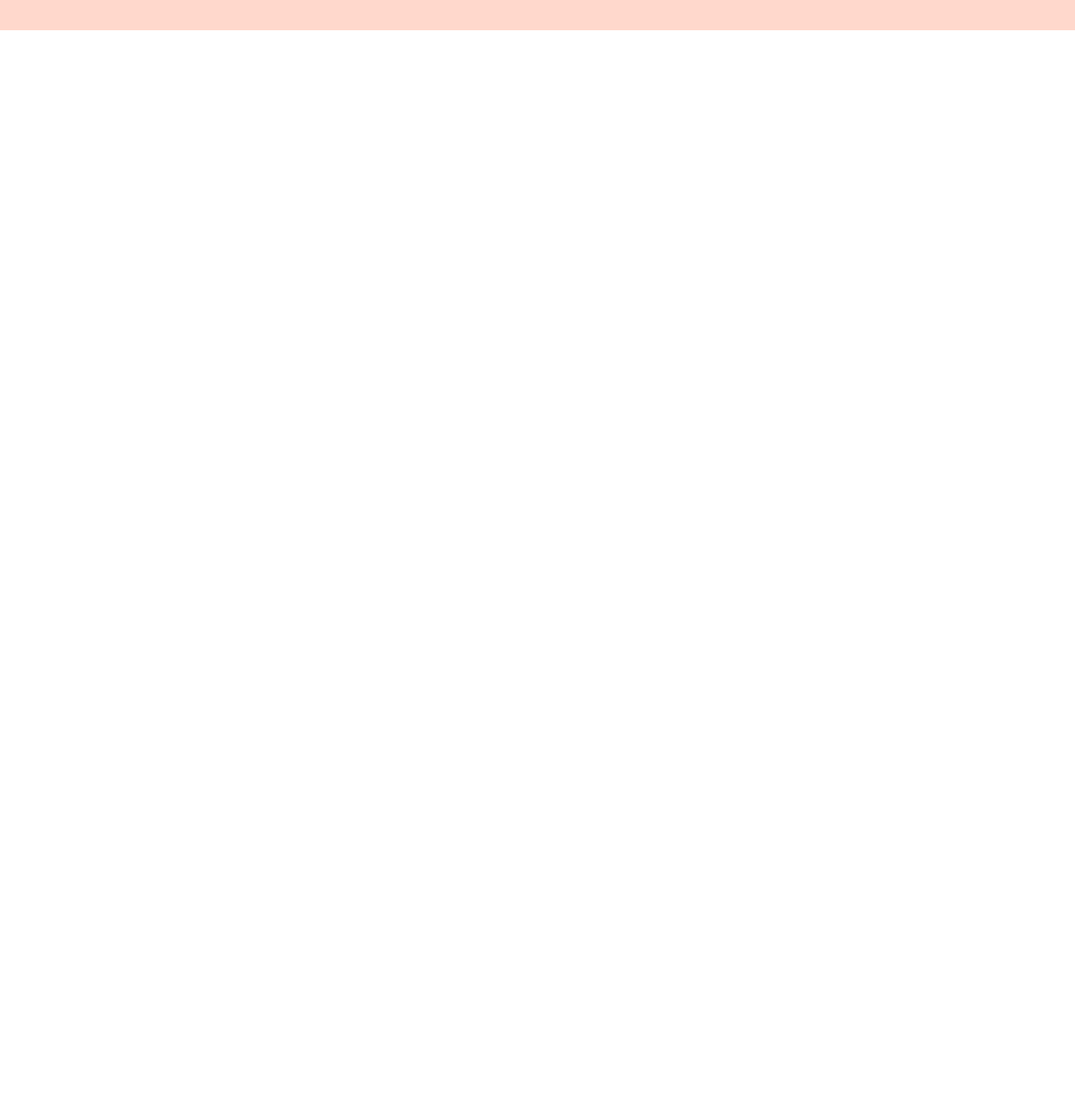
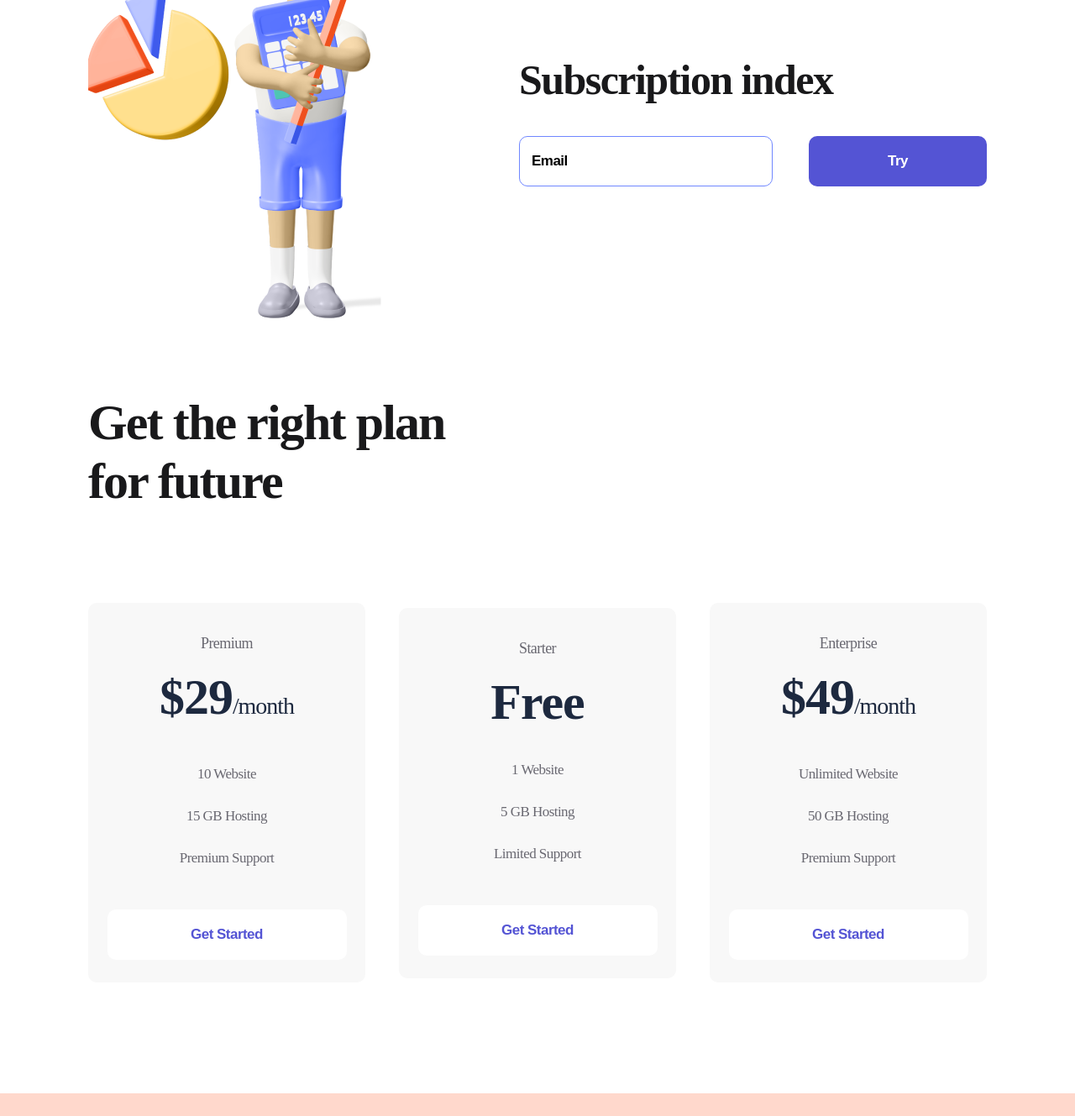
Before and after one commit to MarynaPoliakova/bug-free-octo-potato, a plain HTML site: page index.html in a window 1280 px wide. Shown: the part 957-2286 px from the top of the page at 84% size. Before the commit the page ends 993 px from the top, so only its background shows below. Drawn offline with Linux system fonts and the light colour scheme.

Commit message:
Add files via upload

```diff
--- a/index.html
+++ b/index.html
@@ -69,6 +69,98 @@
 <img src="./img/firstmen.png" alt="">
         </div>
     </section>
+    <section class="container subscribe">
+        <div>
+            <img src="./img/secondmen.png" alt="second men">
+            </div>
+        <div>
+            <h2 class="subscribe-title">
+                Subscription index
+            </h2>
+            <form>
+                <input class="input" type="email" placeholder="Email">
+                <button class="button button-violet">
+                    Try
+                </button>
+            </form>
+        </div>
+    </section>
+    <section class="container plan">
+        <h2 class="plan-title">
+            Get the right plan for future
+        </h2>
+        <div class="plan-flex">
+            <div class="item">
+                <p class="item-text">
+                    Premium
+                </p>
+                <h3 class="item-title">
+                    $29<span>/month</span>
+                </h3>
+                <ul>
+                    <li class="item-li">
+                        10 Website
+                    </li>
+
+                    <li class="item-li">
+                        15 GB Hosting
+                    </li>
+                    <li class="item-li">
+                        Premium Support
+                    </li>
+                </ul>
+                <button class="button button-item">
+                    Get Started
+                </button>
+            </div>
+            <div class="item">
+                <p class="item-text">
+                    Starter
+                </p>
+                <h3 class="item-title">
+                    Free
+                </h3>
+                <ul>
+                    <li class="item-li">
+                        1 Website
+                    </li>
+
+                    <li class="item-li">
+                        5 GB Hosting
+                    </li>
+                    <li class="item-li">
+                        Limited Support
+                    </li>
+                </ul>
+                <button class="button button-item">
+                    Get Started
+                </button>
+            </div>
+            <div class="item">
+                <p class="item-text">
+                    Enterprise
+                </p>
+                <h3 class="item-title">
+                    $49<span>/month</span>
+                </h3>
+                <ul>
+                    <li class="item-li">
+                        Unlimited Website
+                    </li>
+
+                    <li class="item-li">
+                        50 GB Hosting
+                    </li>
+                    <li class="item-li">
+                        Premium Support
+                    </li>
+                </ul>
+                <button class="button button-item">
+                    Get Started
+                </button>
+            </div>
+        </div>
+    </section>
     <footer class="footer">
         <div class="conteiner-footer footer-flex">
         <div>
--- a/style/style.css
+++ b/style/style.css
@@ -14,7 +14,7 @@ margin: 0 auto;
     padding: 38px 0 48px;
 }
 
-.header-flex, .footer-flex, .about{
+.header-flex, .footer-flex, .about, .subscribe, .plan-flex{
     display: flex;
     justify-content: space-between;
     align-items: center;
@@ -119,3 +119,115 @@ margin-bottom: 50px;
     padding: 38px 0 48px;
 
 }
+
+.subscribe{
+    margin-bottom: 85px;
+}
+
+.subscribe-title{
+    font-weight: 700;
+    font-size: 50px;
+    line-height: 57px;
+    letter-spacing: -1.56316px;
+    color: #19191B;
+    margin-bottom: 38px;
+}
+.input{
+    width: 302px;
+    height: 60px;
+    border-radius: 10px;
+    border: 1px solid #7087FF;
+    padding-left: 14px;
+    box-sizing: border-box;
+    margin-right: 39px;
+}
+ .input::placeholder, .input{
+    font-weight: 700;
+    font-size: 17px;
+    line-height: 22px;
+    letter-spacing: -0.531474px;
+    color: #000000;
+
+ }
+
+ .input:focus{
+    outline: none;
+ }
+
+ .plan{
+    margin-bottom: 132px;
+ }
+ .plan-title{
+    font-weight: 700;
+    font-size: 60px;
+    line-height: 70px;
+    letter-spacing: -1.87579px;
+    color: #19191B;
+    max-width: 504px;
+    margin-bottom: 110px;
+
+ }
+
+ .item{
+    width: 330px;
+    background: #F8F8F8;
+    border-radius: 10px;
+    text-align: center;
+    padding: 34px 0 27px
+ }
+
+ .item:hover{
+    transition: 500ms;
+    background: #FF7143;
+    box-shadow: 0px 32px 34px rgba(255, 112, 59, 0.317827);
+ }
+
+ .item-text{
+    font-size: 18px;
+    line-height: 28px;
+    letter-spacing: -0.562737px;
+    color: #696871;
+
+ }
+
+ .item:hover .item-text, .item:hover .item-title, .item:hover .item-li{
+    transition: 500ms;
+    color: #FFFFFF;
+ }
+
+ .item-title{
+    font-weight: 700;
+    font-size: 60px;
+    line-height: 56px;
+    letter-spacing: -1.03448px;
+    color: #1D293F;
+    margin: 22px 0 28px;
+
+ }
+
+ .item-title span{
+    font-size: 28px;
+ }
+
+ .item-li{
+    list-style: none;
+    font-weight: 400;
+    font-size: 17px;
+    line-height: 50px;
+    letter-spacing: -0.531474px;
+    color: #696871;;
+
+ }
+
+ .button-item{
+    width: 285px;
+    background: white;
+    color: #5454D4;
+    margin-top: 36px;
+ }
+
+ .item:hover .button-item{
+    background: #9F3919;
+    color: #FFFFFF;
+    transition: 500ms;
+ }
```
Also changed, not shown: img/secondmen.png (added).
